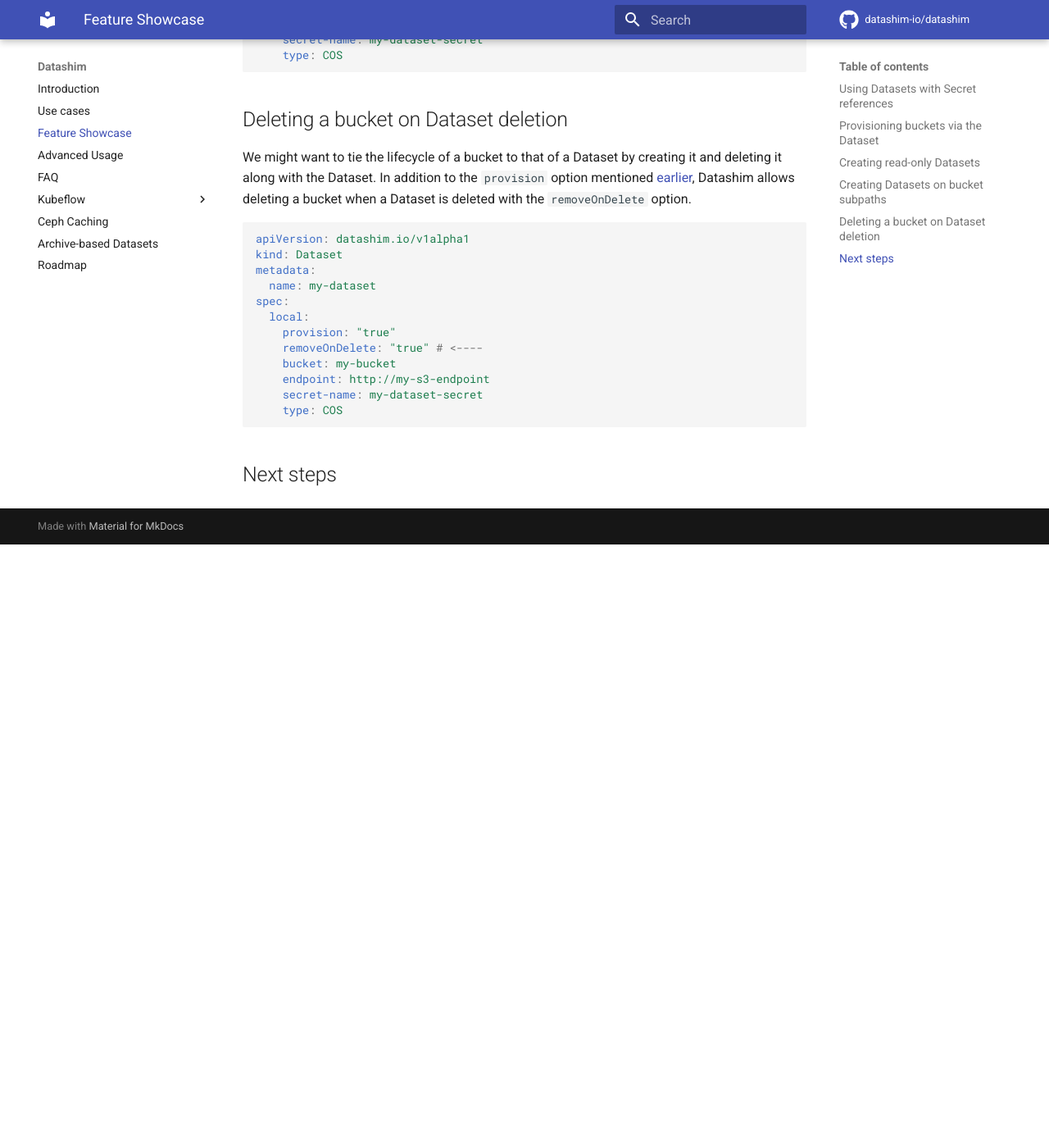
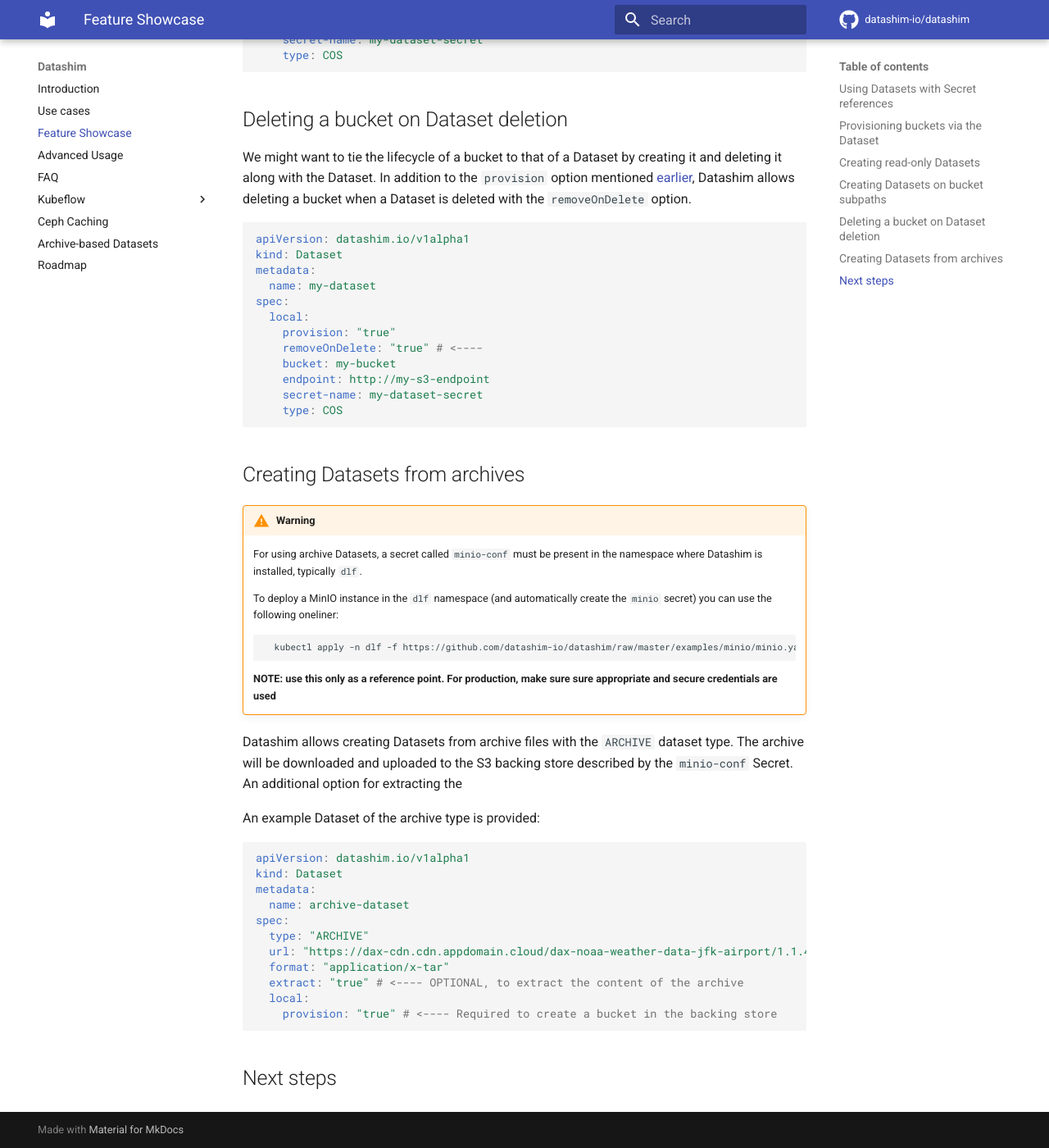
Before and after one commit to datashim-io/datashim, an MkDocs documentation site: the page built from docs/feature-showcase.md, in a window 1280 px wide and 1400 px high, scrolled down 1994 px. Shown: the whole window at 82% size. Built offline with MkDocs 1.6.1 and Material for MkDocs 9.7.7, drawn with Linux system fonts in a browser that asks for light colours; comment, search, counter and statistics services are not loaded; before the commit the page ends 2658 px from its top, so only the background shows below that.

Commit message:
docs: add info on creating archive datasets
Signed-off-by: Alessandro Pomponio <alessandro.pomponio1@ibm.com>

````diff
--- a/docs/feature-showcase.md
+++ b/docs/feature-showcase.md
@@ -118,4 +118,41 @@
     type: COS
 ```
 
+## Creating Datasets from archives
+
+!!! warning
+
+    For using archive Datasets, a secret called `minio-conf` must be
+    present in the namespace where Datashim is installed, typically `dlf`.
+
+    To deploy a MinIO instance in the `dlf` namespace (and automatically create the `minio`
+    secret) you can use the following oneliner:
+    ```bash
+      kubectl apply -n dlf -f https://github.com/datashim-io/datashim/raw/master/examples/minio/minio.yaml
+    ```
+
+    **NOTE: use this only as a reference point. For production, make sure sure
+    appropriate and secure credentials are used**
+
+Datashim allows creating Datasets from archive files with the `ARCHIVE` dataset
+type. The archive will be downloaded and uploaded to the S3 backing
+store described by the `minio-conf` Secret. An additional option for extracting
+the
+
+An example Dataset of the archive type is provided:
+
+```yaml
+apiVersion: datashim.io/v1alpha1
+kind: Dataset
+metadata:
+  name: archive-dataset
+spec:
+  type: "ARCHIVE"
+  url: "https://dax-cdn.cdn.appdomain.cloud/dax-noaa-weather-data-jfk-airport/1.1.4/noaa-weather-data-jfk-airport.tar.gz"
+  format: "application/x-tar"
+  extract: "true" # <---- OPTIONAL, to extract the content of the archive
+  local:
+    provision: "true" # <---- Required to create a bucket in the backing store
+```
+
 ## Next steps
````
